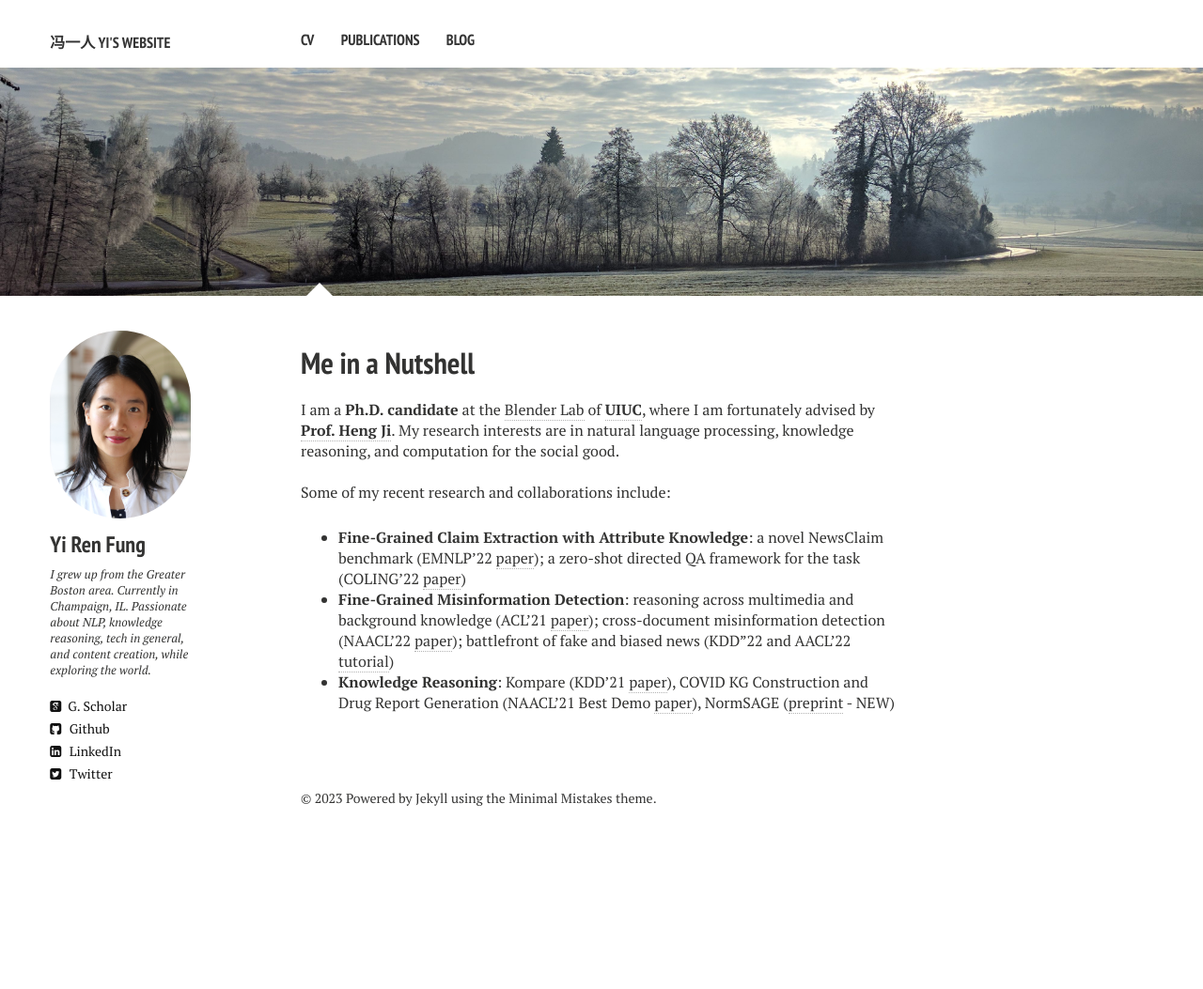
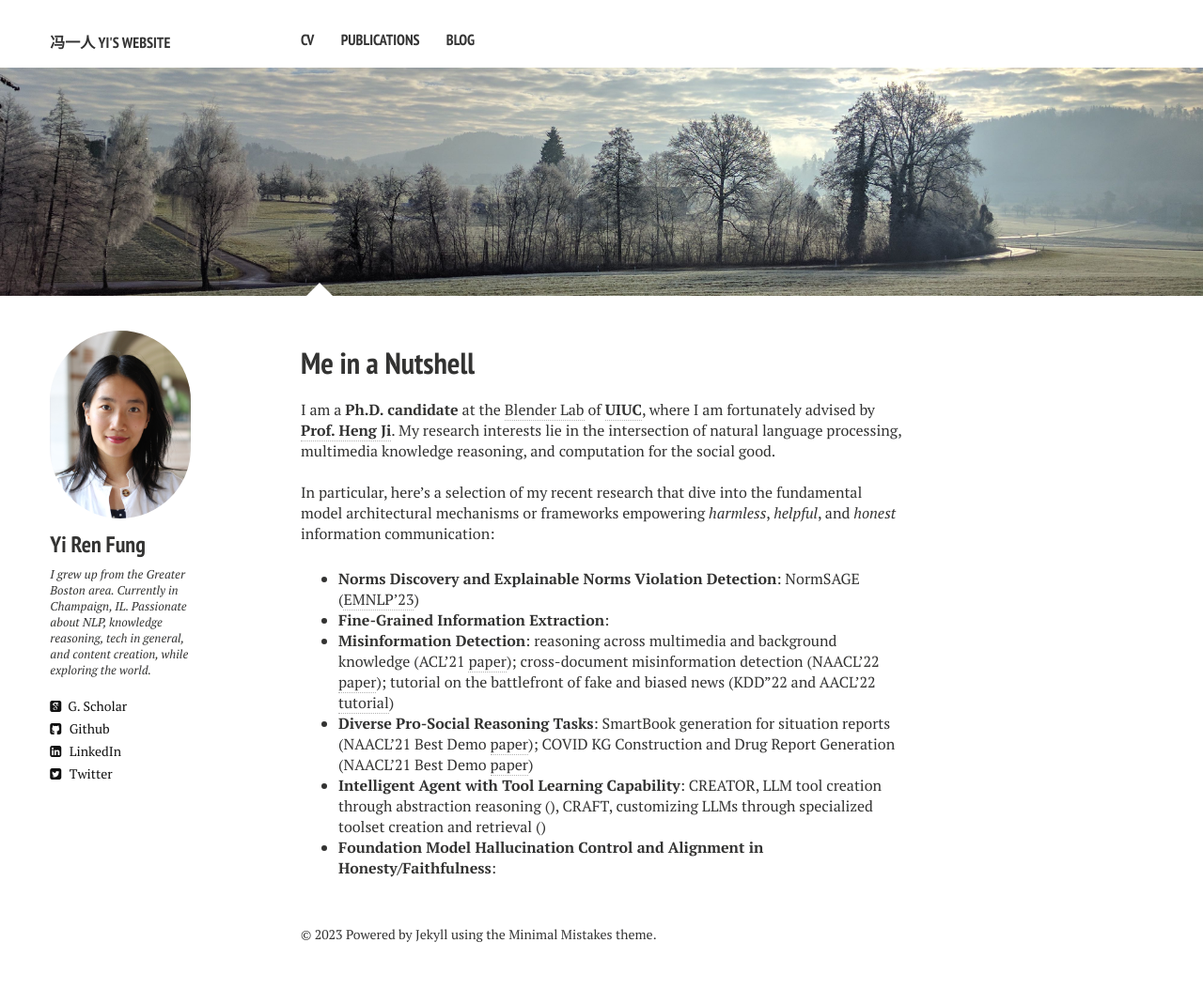
Before and after one commit to yrf1/yrf1.github.io, a Jekyll site: the page built from index.md, in a window 1280 px wide. Shown: the whole page at 94% size. Built offline with Jekyll 4.4.1, drawn with Linux system fonts in a browser that asks for light colours; nearby versions of some CDN libraries; before the commit the page ends 908 px from its top, so only the background shows below that.

Commit message:
update front page

```diff
--- a/_layouts/cv.html
+++ b/_layouts/cv.html
@@ -46,7 +46,7 @@
     <div class="article-wrap">
 
     <p align="center" class=bottom-small><img src="{{ site.url }}/images/CV/study2.png" alt="Education" width="70" height="70"></p>
-    <p align="center" style=" margin-bottom: 35px;">&#8226 I'm a <strong> 3rd year CS Ph.D. student </strong> at <strong> <a href="https://www.cics.umass.edu" target="_blank">UIUC</a> </strong>. I've been <strong>awarded</strong> the campus-wide Yunni & Maxine Pao Memorial <strong>fellowship</strong> and department-wide Andrew & Shana Laursen <strong>fellowship</strong>, which funds three to five top PhD students each year.</p>
+    <p align="center" style=" margin-bottom: 35px;">&#8226 I'm a <strong> 4th year CS Ph.D. student </strong> at <strong> <a href="https://www.cics.umass.edu" target="_blank">UIUC</a> </strong>. I've been <strong>awarded</strong> the campus-wide Yunni & Maxine Pao Memorial <strong>fellowship</strong> and department-wide Andrew & Shana Laursen <strong>fellowship</strong>, which funds three to five top PhD students each year.</p>
     <p align="center" style=" margin-bottom: 35px;">&#8226 I'm a proud and dedicated member of the <strong><a href="https://github.com/Information-Fusion-Lab-Umass/" target="_blank">Blender Lab</a></strong>, headed by <strong> <a href="http://blender.cs.illinois.edu/hengji.html" target="_blank">Prof. Heng Ji</a> </strong>.</p>
     <p align="center" class="bottom-three">&#8226 I received my joint <strong>M.S.</strong>/<strong>B.S. </strong> degree previously from <a href="https://www.cics.umass.edu" target="_blank">UMass Amherst</a>.</p>
 
--- a/index.md
+++ b/index.md
@@ -7,9 +7,12 @@ image:
   feature: trees.jpg
 ---
 
-I am a <b>Ph.D. candidate</b> at the <a href="https://blender.cs.illinois.edu/" target="_blank">Blender Lab</a> of <a href="https://cs.illinois.edu/" target="_blank"><b>UIUC</b></a>, where I am fortunately advised by <a href="https://blender.cs.illinois.edu/hengji.html" target="_blank"><b>Prof. Heng Ji</b></a>. My research interests are in natural language processing, knowledge reasoning, and computation for the social good.
+I am a <b>Ph.D. candidate</b> at the <a href="https://blender.cs.illinois.edu/" target="_blank">Blender Lab</a> of <a href="https://cs.illinois.edu/" target="_blank"><b>UIUC</b></a>, where I am fortunately advised by <a href="https://blender.cs.illinois.edu/hengji.html" target="_blank"><b>Prof. Heng Ji</b></a>. My research interests lie in the intersection of natural language processing, multimedia knowledge reasoning, and computation for the social good.
 <br/><br/>
-Some of my recent research and collaborations include:
-* <b>Fine-Grained Claim Extraction with Attribute Knowledge</b>: a novel NewsClaim benchmark (EMNLP'22 <a href="https://arxiv.org/abs/2112.08544" target="_blank">paper</a>); a zero-shot directed QA framework for the task (COLING'22 <a href="https://blender.cs.illinois.edu/paper/claimqa2022.pdf" target="_blank">paper</a>)
-* <b>Fine-Grained Misinformation Detection</b>: reasoning across multimedia and background knowledge (ACL'21 <a href="http://scholar.google.es/citations?user=eUae2K0AAAAJ" target="_blank">paper</a>); cross-document misinformation detection (NAACL'22 <a href="https://aclanthology.org/2022.naacl-main.40/" target="_blank">paper</a>); battlefront of fake and biased news (KDD"22 and AACL'22 <a href="https://dl.acm.org/doi/abs/10.1145/3534678.3542615" target="_blank">tutorial</a>)
-* <b>Knowledge Reasoning</b>: Kompare (KDD'21 <a href="https://dl.acm.org/doi/abs/10.1145/3447548.3467128" target="_blank">paper</a>), COVID KG Construction and Drug Report Generation (NAACL'21 Best Demo <a href="https://aclanthology.org/2021.naacl-demos.8/" target="_blank">paper</a>), NormSAGE (<a href="https://arxiv.org/abs/2210.08604" target="_blank">preprint</a> - NEW)
+In particular, here's a selection of my recent research that dive into the fundamental model architectural mechanisms or frameworks empowering <i>harmless</i>, <i>helpful</i>, and <i>honest</i> information communication:
+* <b>Norms Discovery and Explainable Norms Violation Detection</b>: NormSAGE (<a href="https://arxiv.org/abs/2210.08604" target="_blank">EMNLP'23</a>)
+* <b>Fine-Grained Information Extraction</b>:
+* <b>Misinformation Detection</b>: reasoning across multimedia and background knowledge (ACL'21 <a href="http://scholar.google.es/citations?user=eUae2K0AAAAJ" target="_blank">paper</a>); cross-document misinformation detection (NAACL'22 <a href="https://aclanthology.org/2022.naacl-main.40/" target="_blank">paper</a>); tutorial on the battlefront of fake and biased news (KDD"22 and AACL'22 <a href="https://dl.acm.org/doi/abs/10.1145/3534678.3542615" target="_blank">tutorial</a>)
+* <b>Diverse Pro-Social Reasoning Tasks</b>: SmartBook generation for situation reports (NAACL'21 Best Demo <a href="https://aclanthology.org/2021.naacl-demos.8/" target="_blank">paper</a>); COVID KG Construction and Drug Report Generation (NAACL'21 Best Demo <a href="https://aclanthology.org/2021.naacl-demos.8/" target="_blank">paper</a>)
+* <b>Intelligent Agent with Tool Learning Capability</b>: CREATOR, LLM tool creation through abstraction reasoning (), CRAFT, customizing LLMs through specialized toolset creation and retrieval ()
+* <b>Foundation Model Hallucination Control and Alignment in Honesty/Faithfulness</b>:
```
